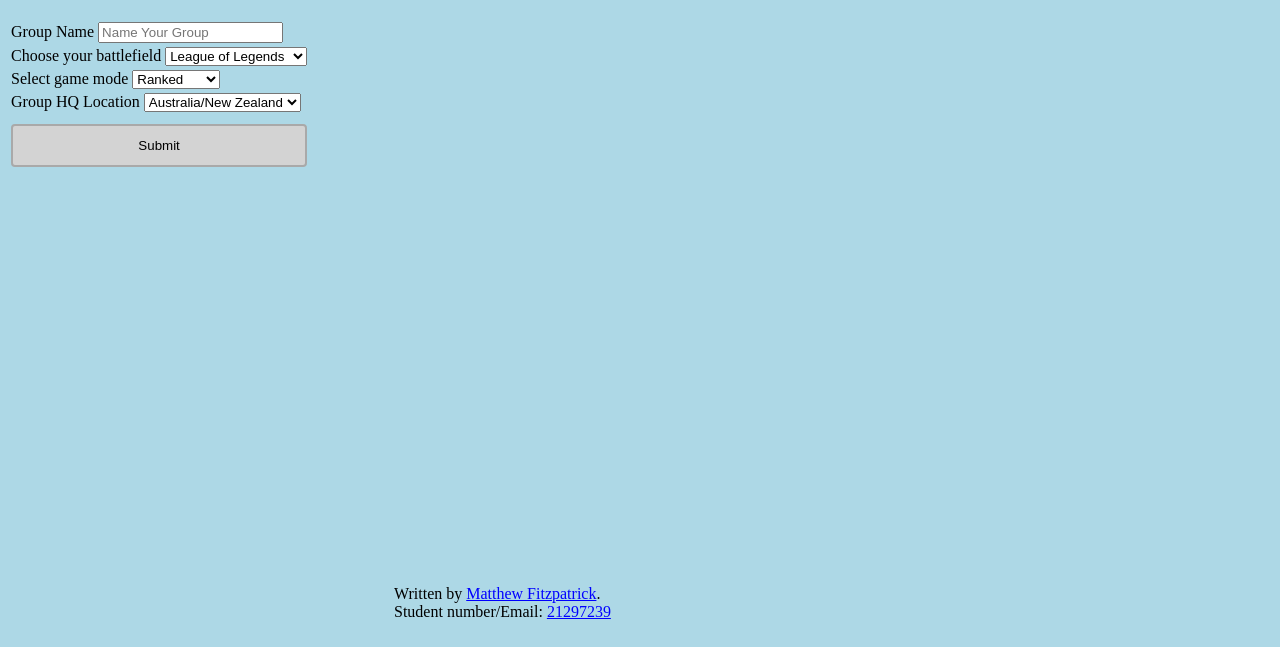
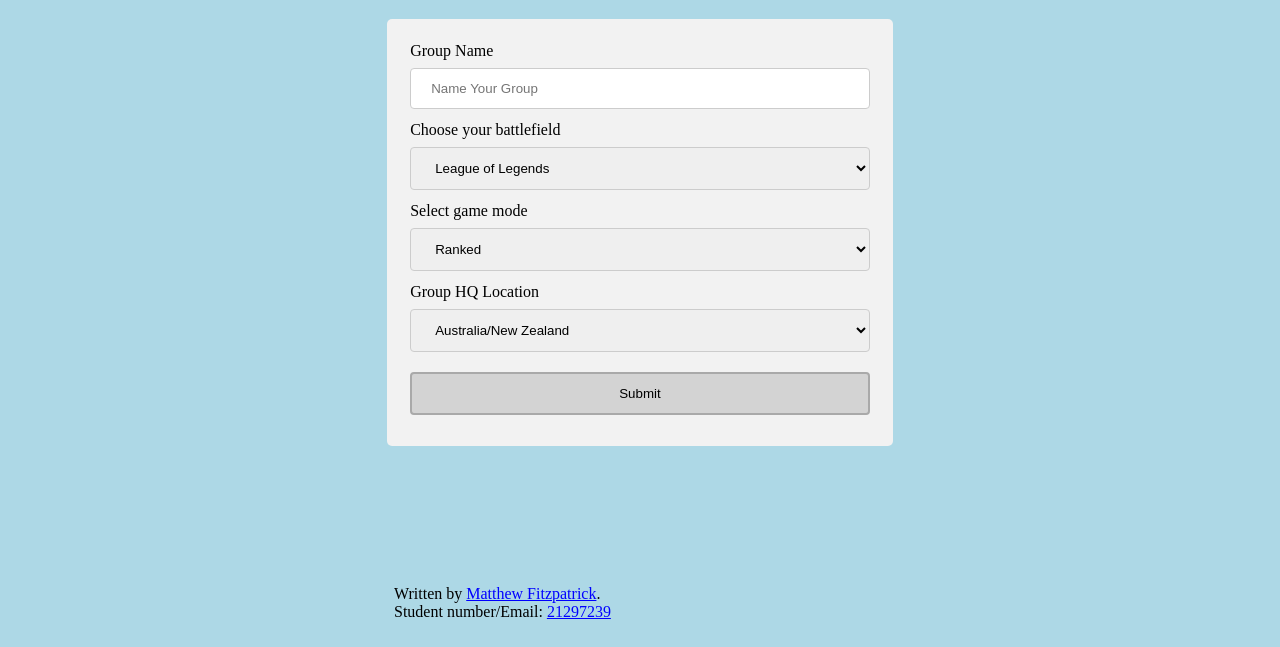
Before and after one commit to BjornBjornson/CITS3403, a website: page Front-end/groupCreate.html in a window 1280 px wide. Shown: the part 153-800 px from the top of the page. Drawn offline with Linux system fonts and the light colour scheme.

Commit message:
generalised some css

```diff
--- a/Front-end/Style1.css
+++ b/Front-end/Style1.css
@@ -66,7 +66,7 @@ tr.collapsedRow, td.searchReturn{
     background-color: #f2f2f2;
     padding: 10px;
 }
-#loginbox, #usercreatebox, #MMsearch{
+table.formBox{
 	width: 40%;
 	position: relative;
 	left: 30%;
@@ -74,7 +74,7 @@ tr.collapsedRow, td.searchReturn{
     background-color: #f2f2f2;
     padding: 20px;
 }
-#Email, #Username, #Password, #country{
+.userInput, .groupInput{
 	width: 100%;
     padding: 12px 20px;
     margin: 8px 0;
--- a/Front-end/groupCreate.html
+++ b/Front-end/groupCreate.html
@@ -29,17 +29,17 @@
         <h1>Create a Group</h1>
 
         <form id="groupCreate">
-            <table id="groupCreateBox">
+            <table id="groupCreateBox" class="formBox">
                 <tr>
 			    	<td>
 			    		<label for="groupName">Group Name</label>
-			    		<input type="text" id="groupName" name="groupName" placeholder="Name Your Group">
+			    		<input type="text" id="groupName" name="groupName" class="groupInput" placeholder="Name Your Group">
 			    	</td>
 			    </tr>
 			    <tr>
 				    <td>
 				    	<label for="groupGame">Choose your battlefield</label>
-				    	<select id="groupGame" name="groupGame">
+				    	<select id="groupGame" name="groupGame" class="groupInput">
 				    		<option value="LOL">League of Legends</option>
 				    		<option value="DOTA">DotA 2</option>
 				    		<option value="HOTS">Heroes of the Storm</option>
@@ -49,7 +49,7 @@
                 <tr>
 				    <td>
 				    	<label for="groupMode">Select game mode</label>
-				    	<select id="groupMode" name="groupMode">
+				    	<select id="groupMode" name="groupMode" class="groupInput">
 				    		<option value="RANK">Ranked</option>
 				    		<option value="NORM">Normal</option>
 				    		<option value="BOTH">Mix of both</option>
@@ -59,7 +59,7 @@
                 <tr>
 				    <td>
 				    	<label for="groupPlace">Group HQ Location</label>
-				    	<select id="groupPlace" name="groupPlace">
+				    	<select id="groupPlace" name="groupPlace" class="groupInput">
 				    		<option value="ANZ">Australia/New Zealand</option>
 				    		<option value="NA">USA/Canada</option>
 				    		<option value="BRIT">UK/Ireland</option>
```
Also changed, not shown: Front-end/groupSearch.html (+1 -1 lines), Front-end/login.html (+1 -1 lines), Front-end/newUser.html (+5 -5 lines).
